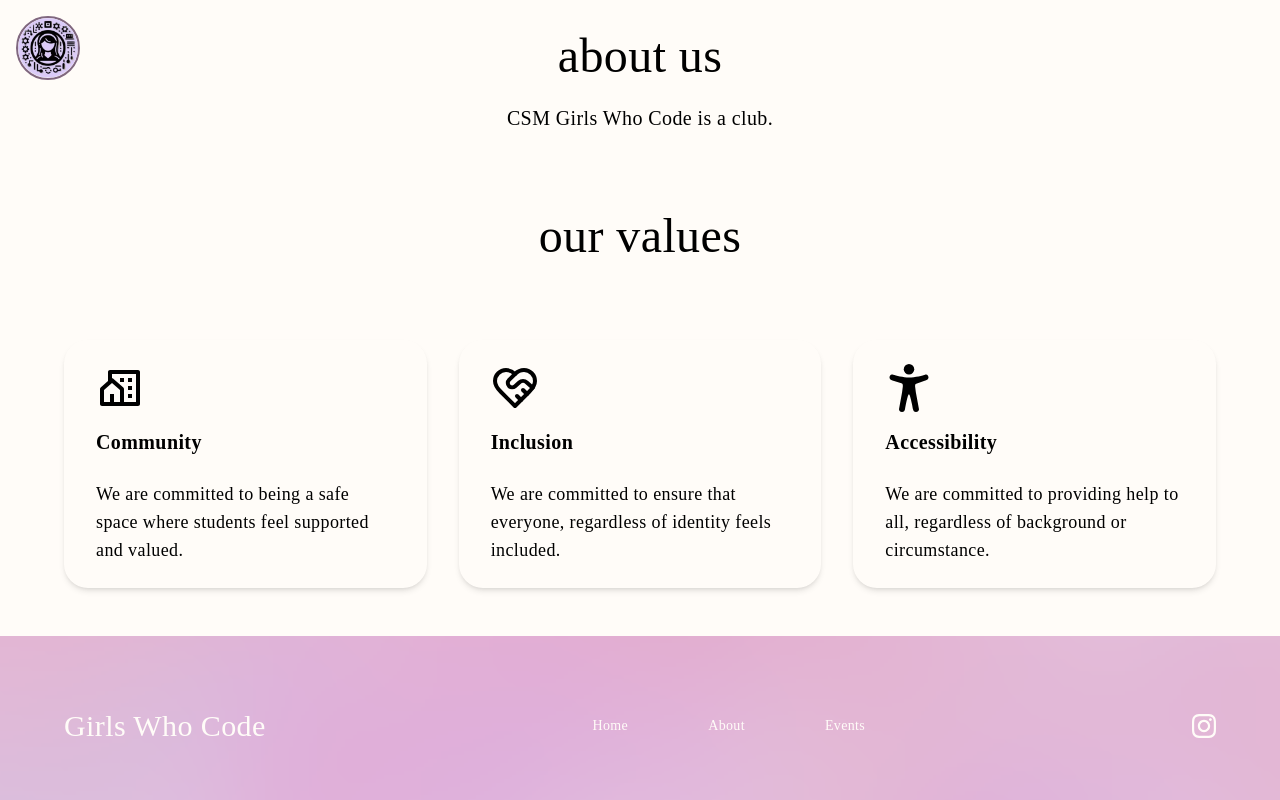
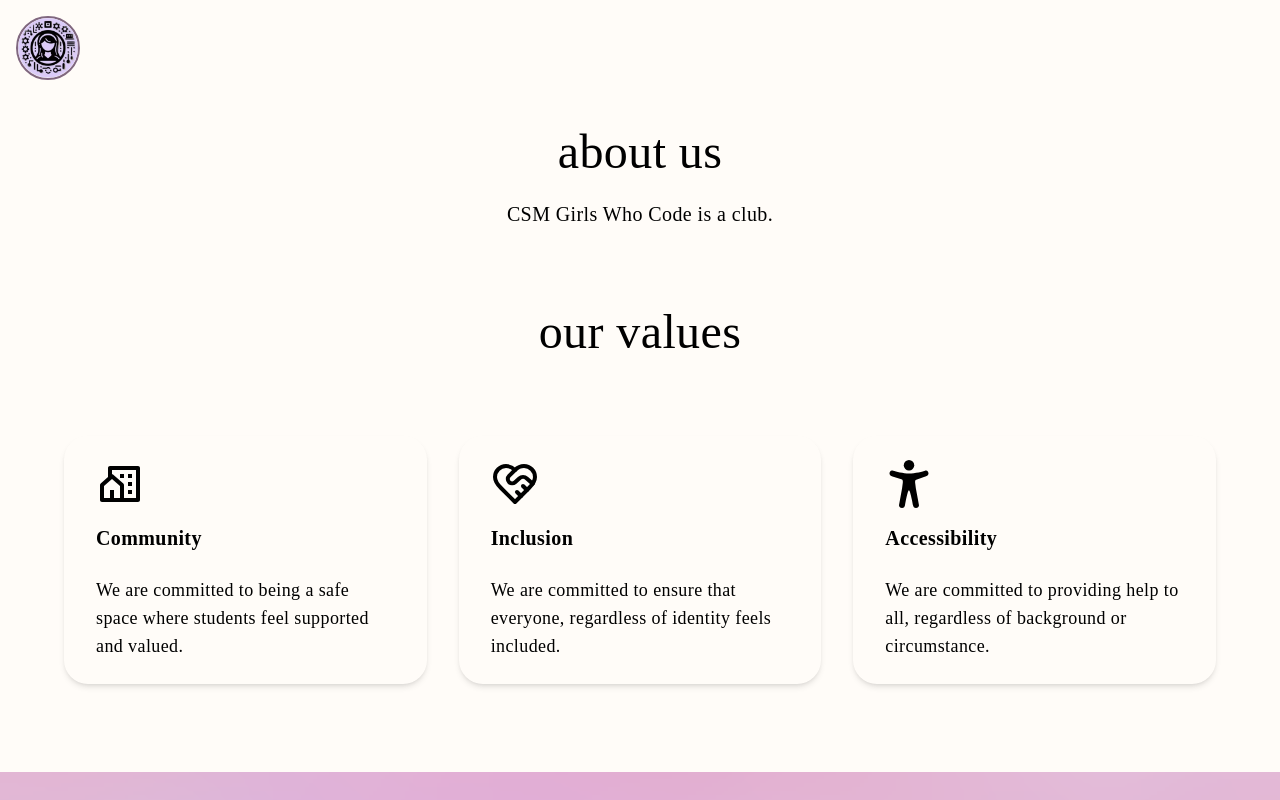
Before and after one commit to CSM-Girls-Who-Code/club-website, a React (Vite) app in the folder frontend/: page /about in a window 1280 px wide. Shown: the top 800 px of the page. Built offline with nearby package versions, Linux system fonts and the light colour scheme; the HTML template or start-up script is replaced by a standard one; a web font is replaced by a local one.

Commit message:
added missing spacing

```diff
--- a/frontend/src/pages/About.tsx
+++ b/frontend/src/pages/About.tsx
@@ -4,7 +4,7 @@ import { LuHeartHandshake } from "react-icons/lu";
 
 const About = () => {
     return (
-        <div className="bg-cream text-fog">
+        <div className="pt-24 py-10 px-6 bg-cream text-fog">
             <section className="flex flex-col items-center py-8 space-y-6 tracking-wide bg-cream text-fog">
                 <h1 className="text-2xl sm:text-2xl md:text-3xl lg:text-5xl transform font-teachers">
                     about us
```
